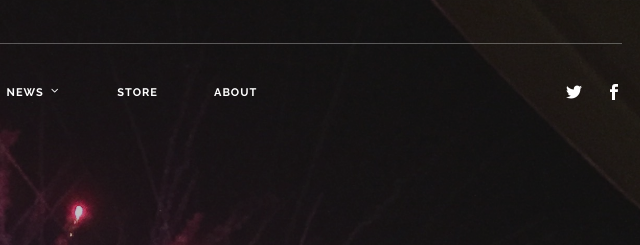
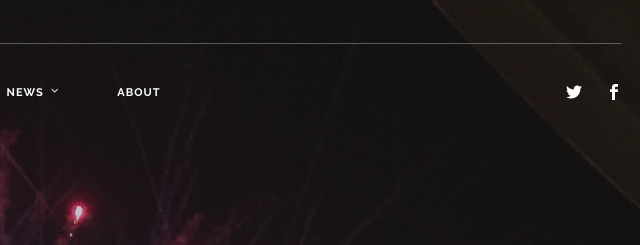
Before and after one commit to dyountmusic/fiberinsightwebsite, a plain HTML site: page cona.html in a window 1280 px wide. Shown: the top 245 px of the page, 603-1243 px from the left. Drawn offline with nearby package versions, Linux system fonts and the light colour scheme; a web font is replaced by a local one.

Commit message:
removed the last remnant of store from the nav.

```diff
--- a/cona.html
+++ b/cona.html
@@ -77,8 +77,6 @@
 										<li><a href="https://medium.com/fiber-insight-articles">Articles</a></li>
 
 									</ul>
-								</li>
-                        <li><a href="#">Store</a>
 								</li>
                             <li><a href="about-2.html">About</a>
 								</li>
```
